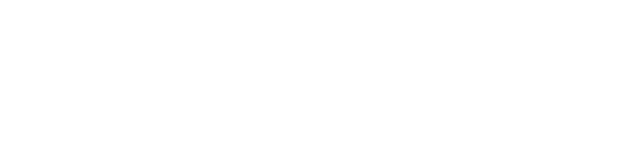
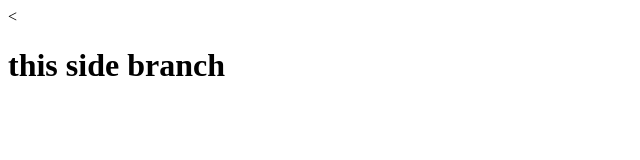
Before and after one commit to amany2019/techcamp-one, a plain HTML site: page index.html in a window 1280 px wide. Shown: the whole page, without its empty margins (0-640 px from the left). Drawn offline with Linux system fonts and the light colour scheme.

Commit message:
add h1 for side

```diff
--- a/index.html
+++ b/index.html
@@ -5,6 +5,6 @@
     <title>hello friends</title>
   </head>
   <body>
-
+<<h1>this side branch</h1>
   </body>
 </html>
```
